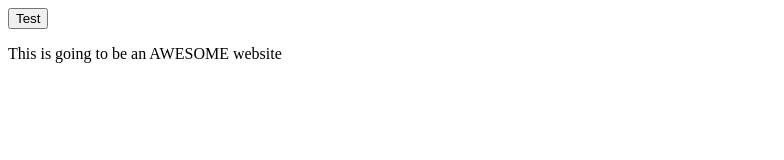
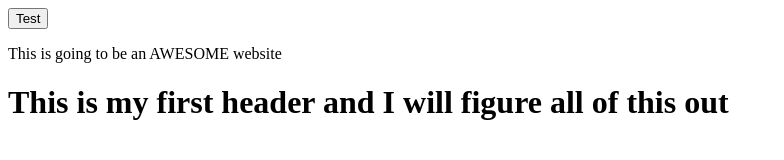
Before and after one commit to nalyahh/Portfolio, a plain HTML site: page index.html in a window 1280 px wide. Shown: the whole page, without its empty margins (0-784 px from the left). Drawn offline with Linux system fonts and the light colour scheme.

Commit message:
Second commit test

```diff
--- a/index.html
+++ b/index.html
@@ -1,2 +1,3 @@
 <button>Test</button>
 <p>This is going to be an AWESOME website</p>
+<h1>This is my first header and I will figure all of this out</h1>
```
